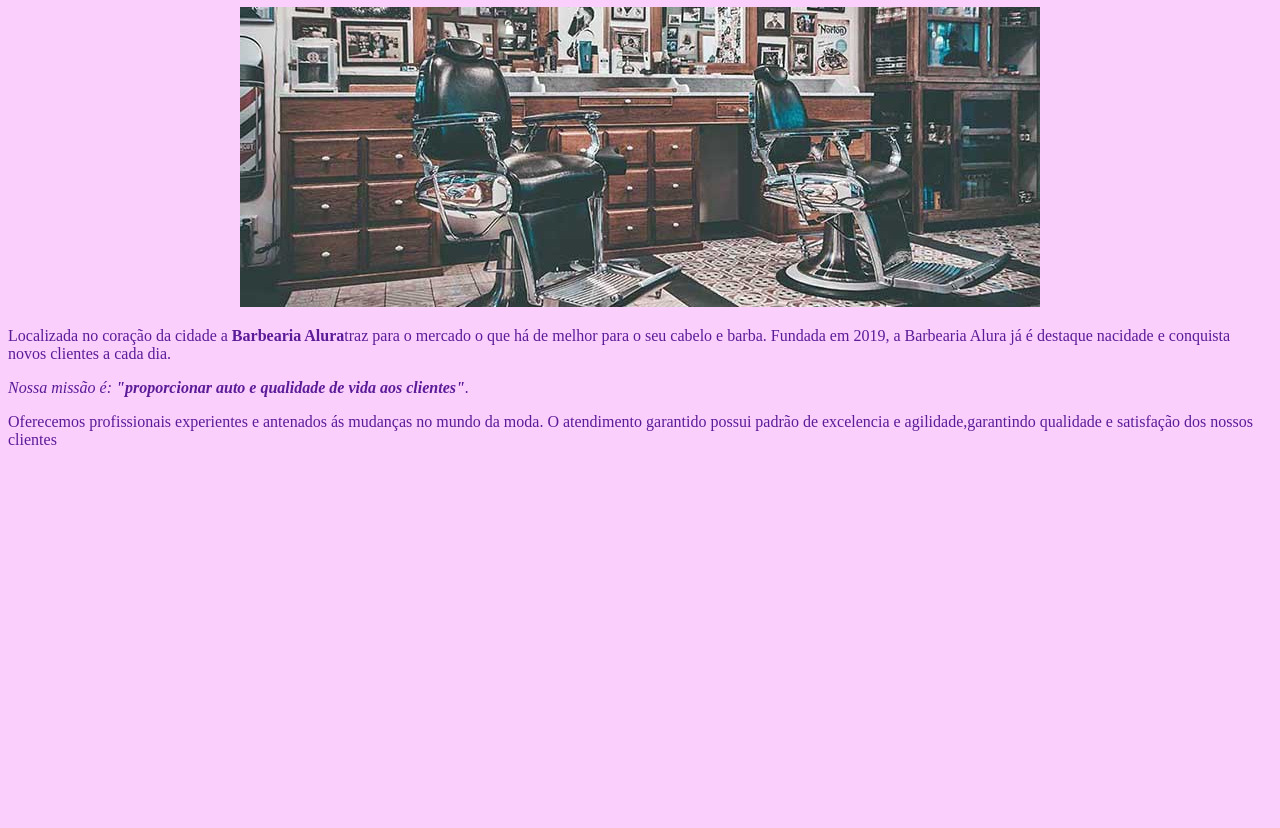
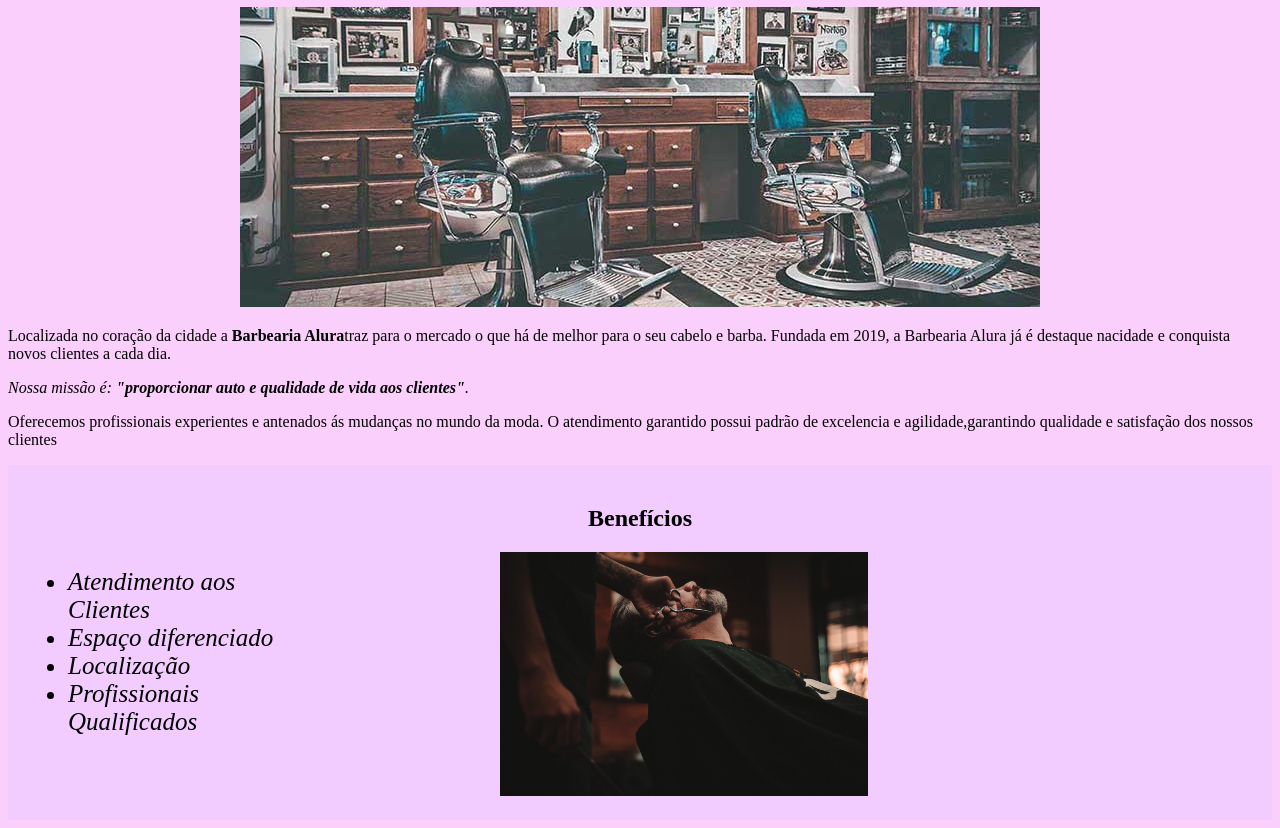
Before and after one commit to AnaZander31/projetohtmlana1a, a plain HTML site: page index.html in a window 1280 px wide. Shown: the part 73-901 px from the top of the page. Before the commit the page ends 800 px from the top, so only its background shows below. Drawn offline with Linux system fonts and the light colour scheme.

Commit message:
aula 14/11

```diff
--- a/index.html
+++ b/index.html
@@ -18,5 +18,19 @@
     <p>Oferecemos profissionais experientes e antenados ás mudanças no mundo da moda.
         O atendimento garantido possui padrão de excelencia e agilidade,garantindo qualidade e satisfação dos nossos clientes
     </p>
+
+    <div class="beneficios">
+        <h2>Benefícios</h2>
+
+        <ul>
+            <li class="itens">Atendimento aos Clientes</li>
+            <li class="itens">Espaço diferenciado</li>
+            <li class="itens">Localização</li>
+            <li class="itens">Profissionais Qualificados</li>
+        </ul>
+
+        <img src="beneficios.jpg" class="imagembeneficios">
+    </div>
+
 </body>
 </html>
--- a/style.css
+++ b/style.css
@@ -2,13 +2,36 @@ body{
     background-color: rgb(250, 207, 252);
 
 }
-h1{color: rgb(47, 2, 88);
+h1{color: rgb(32, 0, 61);
     text-align: center;
 
 }
-p{color: rgb(91, 27, 151);
+p{color: rgb(0, 0, 0);
 
 }
 .imagem-banner{
     text-align: center;
 }
+.itens {
+    font-style: italic;
+    font-size: 25px;
+}
+
+
+.beneficios {
+    background: #f2cdffe7;
+    padding: 20px;
+}
+
+h2 {
+    text-align: center;
+}
+ul {
+    display: inline-block;
+    vertical-align: top;
+    width: 20%;
+    margin-right: 15%;
+}
+.imagembeneficios {
+    width: 30%;
+}
```
Also changed, not shown: beneficios.jpg (added).
